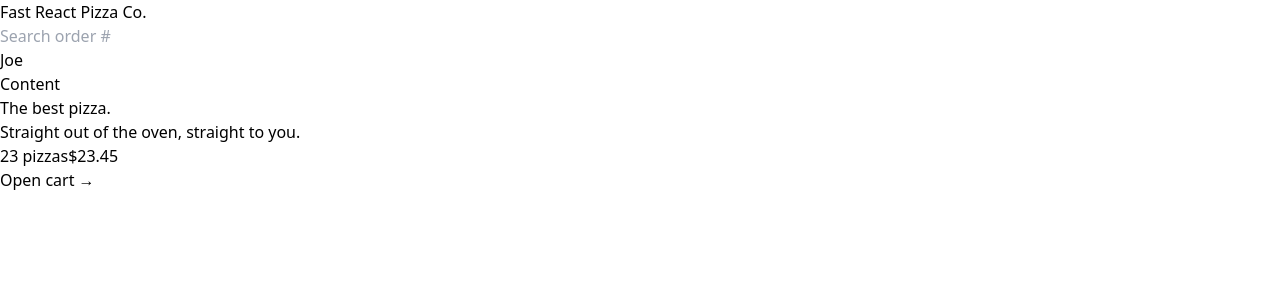
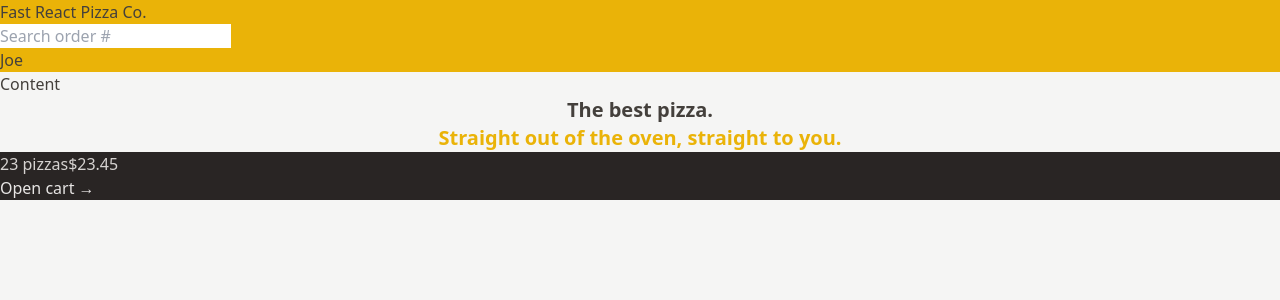
Before and after one commit to breakthrough001/react-pizza-co, a React (Vite) app: page / in a window 1280 px wide. Shown: the top 300 px of the page. Built offline with nearby package versions, Linux system fonts and the light colour scheme.

Commit message:
tailwind section

```diff
--- a/index.html
+++ b/index.html
@@ -1,4 +1,4 @@
-<!DOCTYPE html>
+<!doctype html>
 <html lang="en">
   <head>
     <meta charset="UTF-8" />
@@ -6,7 +6,7 @@
     <meta name="viewport" content="width=device-width, initial-scale=1.0" />
     <title>Vite + React</title>
   </head>
-  <body>
+  <body class="bg-stone-100 text-stone-700">
     <div id="root"></div>
     <script type="module" src="/src/main.jsx"></script>
   </body>
--- a/package.json
+++ b/package.json
@@ -25,6 +25,8 @@
     "eslint-plugin-react-hooks": "^4.6.0",
     "eslint-plugin-react-refresh": "^0.3.4",
     "postcss": "^8.4.39",
+    "prettier": "^3.3.3",
+    "prettier-plugin-tailwindcss": "^0.6.5",
     "tailwindcss": "^3.4.6",
     "vite": "^4.3.9",
     "vite-plugin-eslint": "^1.8.1"
--- /dev/null
+++ b/prettier.config.cjs
@@ -0,0 +1,4 @@
+module.exports = {
+  plugins: ["prettier-plugin-tailwindcss"],
+  singleQuote: true,
+};
--- a/src/features/cart/CartOverview.jsx
+++ b/src/features/cart/CartOverview.jsx
@@ -1,9 +1,9 @@
-import { Link } from "react-router-dom";
+import { Link } from 'react-router-dom';
 
 function CartOverview() {
   return (
-    <div>
-      <p>
+    <div className="bg-stone-800 text-stone-200">
+      <p className="text-stone-300">
         <span>23 pizzas</span>
         <span>$23.45</span>
       </p>
--- a/src/features/order/CreateOrder.jsx
+++ b/src/features/order/CreateOrder.jsx
@@ -10,7 +10,7 @@
 // https://uibakery.io/regex-library/phone-number
 const isValidPhone = (str) =>
   /^\+?\d{1,4}?[-.\s]?\(?\d{1,3}?\)?[-.\s]?\d{1,4}[-.\s]?\d{1,4}[-.\s]?\d{1,9}$/.test(
-    str
+    str,
   );
 
 const fakeCart = [
--- a/src/ui/Header.jsx
+++ b/src/ui/Header.jsx
@@ -1,9 +1,9 @@
-import { Link } from "react-router-dom";
-import SearchOrder from "../features/order/SearchOrder";
+import { Link } from 'react-router-dom';
+import SearchOrder from '../features/order/SearchOrder';
 
 function Header() {
   return (
-    <header>
+    <header className="bg-yellow-500">
       <Link to="/">Fast React Pizza Co.</Link>
       <SearchOrder />
       <p>Joe</p>
--- a/src/ui/Home.jsx
+++ b/src/ui/Home.jsx
@@ -1,10 +1,12 @@
 function Home() {
   return (
     <div>
-      <h1>
+      <h1 className="text-center text-xl font-semibold">
         The best pizza.
         <br />
-        Straight out of the oven, straight to you.
+        <span className="text-yellow-500">
+          Straight out of the oven, straight to you.
+        </span>
       </h1>
     </div>
   );
```
Also changed, not shown: 1 other file (tests, documents, lock files or other folders).
